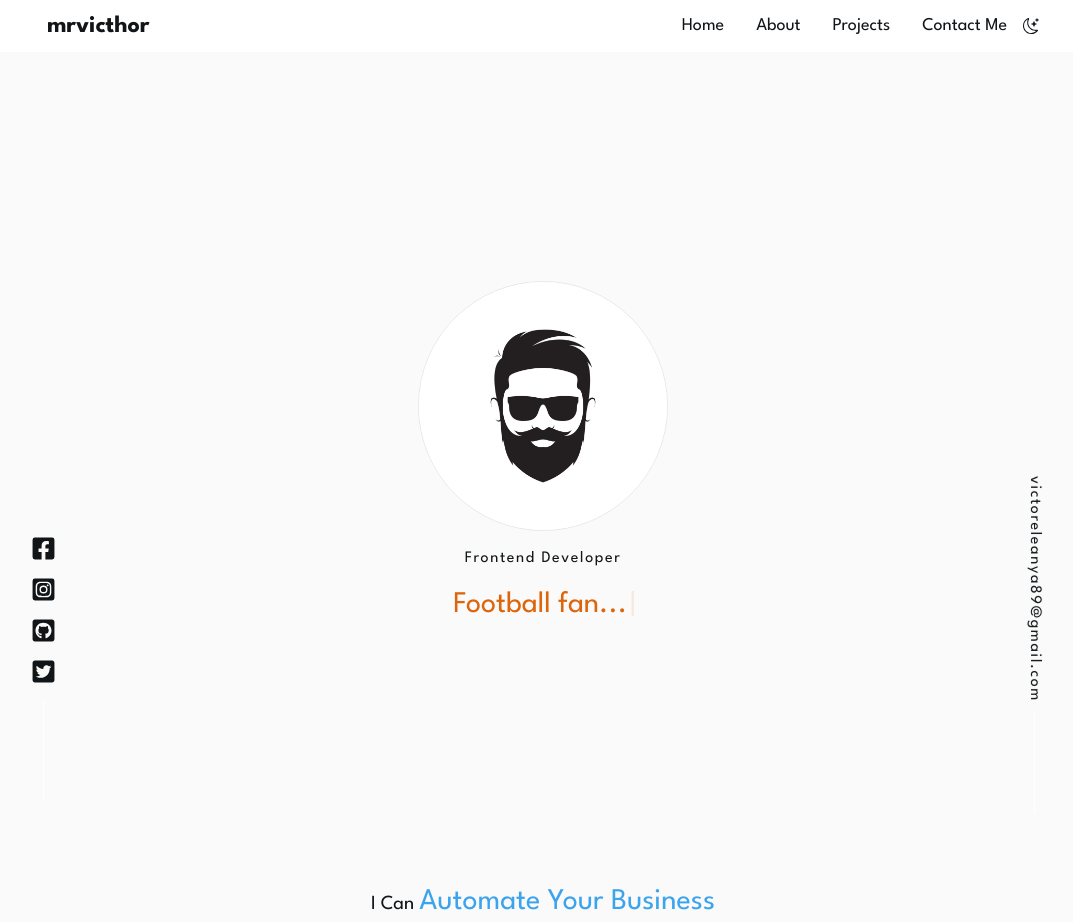
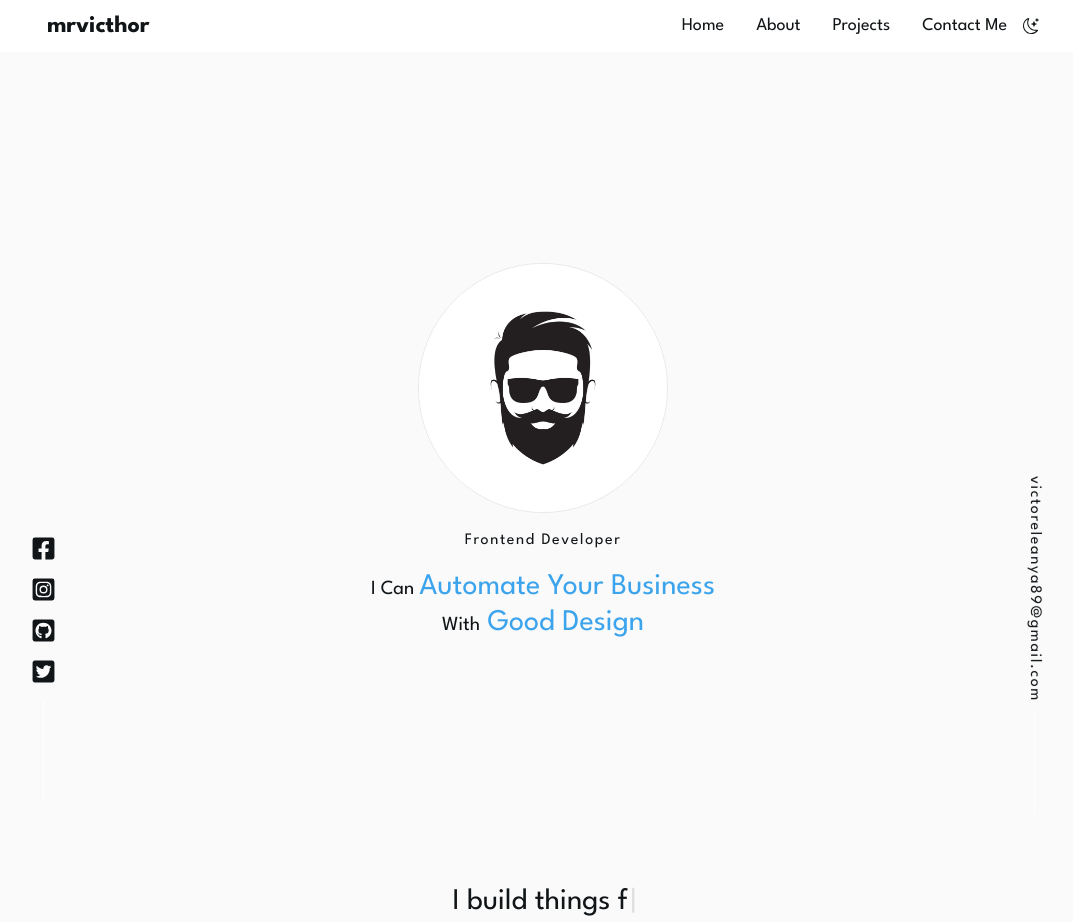
Before and after one commit to mrvicthor/portfolio, a React (Vite) app: page / in a window 1280 px wide. Shown: the top 922 px of the page, without its empty margins (97-1170 px from the left). Built offline with nearby package versions, Linux system fonts and the light colour scheme.

Commit message:
updated banner & about page

```diff
--- a/src/components/about/index.tsx
+++ b/src/components/about/index.tsx
@@ -3,12 +3,23 @@ import { SiTypescript, SiRedux } from "react-icons/si";
 import { AiOutlineConsoleSql } from "react-icons/ai";
 import { TbBrandJavascript } from "react-icons/tb";
 import { motion } from "framer-motion";
+import { Cursor, useTypewriter } from "react-simple-typewriter";
 
 type AboutProps = {
   lightTheme: boolean;
 };
 
 const About = ({ lightTheme }: AboutProps) => {
+  const [text, count] = useTypewriter({
+    words: [
+      "👋 Hi, call me Victor",
+      "I build things for the web...",
+      "<I-can-turn-design-into-code/>",
+      "<I-also-love-video-games/>",
+    ],
+    loop: true,
+    delaySpeed: 2000,
+  });
   const container = {
     hidden: { opacity: 1, scale: 0 },
     visible: {
@@ -31,23 +42,10 @@ const About = ({ lightTheme }: AboutProps) => {
   return (
     <section className="py-8" id="about">
       <div className="space-y-8  md:max-w-3xl md:mx-auto">
-        <motion.h2
-          whileInView={{
-            y: [-50, 0],
-            opacity: [0, 1],
-          }}
-          className={` ${
-            lightTheme ? "text-[#D4D4D4]" : "text-[#111517]"
-          } text-xl text-center `}
-        >
-          I Can{" "}
-          <span className="text-[#3CA4EC] text-3xl">
-            Automate Your Business
-          </span>
-          <br />
-          With
-          <span className="text-[#3CA4EC] text-3xl"> Good Design</span>
-        </motion.h2>
+        <h2 className={`text-3xl text-center px-2 `}>
+          {text}
+          <Cursor />
+        </h2>
         <motion.h2
           whileInView={{
             y: [-50, 0],
--- a/src/components/banner/index.tsx
+++ b/src/components/banner/index.tsx
@@ -1,6 +1,5 @@
-import victor from "../../assets/victor.jpeg";
 import portLogo from "../../assets/portLogo.jpg";
-import { Cursor, useTypewriter } from "react-simple-typewriter";
+
 import { motion } from "framer-motion";
 
 interface ThemeProp {
@@ -8,16 +7,6 @@ interface ThemeProp {
 }
 
 const Banner = ({ lightTheme }: ThemeProp) => {
-  const [text, count] = useTypewriter({
-    words: [
-      "👋 Hi, call me Victor",
-      "Football fan...",
-      "<I-Love-Video-games/>",
-      "<God-of-War-fan/>",
-    ],
-    loop: true,
-    delaySpeed: 2000,
-  });
   return (
     <section className="py-8 h-screen relative z-[10]">
       <div className="flex flex-col items-center justify-center h-full gap-4">
@@ -47,14 +36,23 @@ const Banner = ({ lightTheme }: ThemeProp) => {
           Frontend Developer
         </motion.h1>
         <div>
-          <h2
-            className={`text-3xl px-2 ${
-              lightTheme ? "text-[#fafafa]" : "text-[#DD650C]"
-            }`}
+          <motion.h2
+            whileInView={{
+              y: [-50, 0],
+              opacity: [0, 1],
+            }}
+            className={` ${
+              lightTheme ? "text-[#D4D4D4]" : "text-[#111517]"
+            } text-xl text-center `}
           >
-            {text}
-            <Cursor />
-          </h2>
+            I Can{" "}
+            <span className="text-[#3CA4EC] text-3xl">
+              Automate Your Business
+            </span>
+            <br />
+            With
+            <span className="text-[#3CA4EC] text-3xl"> Good Design</span>
+          </motion.h2>
         </div>
       </div>
     </section>
```
